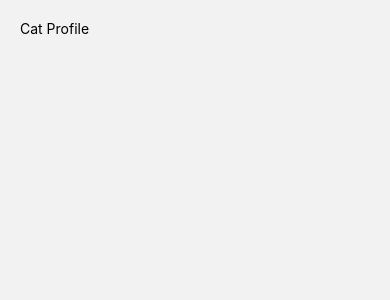
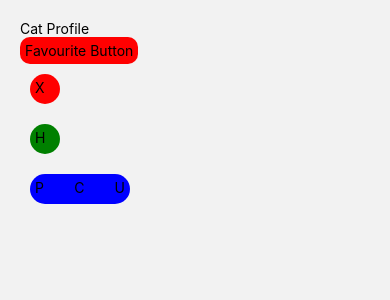
Before and after one commit to austin437/cat-tinder, a React Native app: screen /Home in a window 390 px wide. Shown: the top 300 px of the page. Built offline with nearby package versions, Linux system fonts and the light colour scheme; no server answers.

Commit message:
feat: Placeholders created for CatProfile

```diff
--- a/app/components/CatProfile/index.tsx
+++ b/app/components/CatProfile/index.tsx
@@ -1,5 +1,9 @@
 import React from 'react';
 import { StyleSheet, Text, View } from 'react-native';
+import FavouriteButton from '@app/components/FavouriteButton';
+import DislikeButton from '@app/components/DislikeButton';
+import LikeButton from '@app/components/LikeButton';
+import Navbar from '@app/components/Navbar';
 
 type Props = {
     cat: Cat;
@@ -9,12 +13,16 @@ const CatProfile = ({cat}: Props) => {
     console.log(cat);
     return <View style={[styles.root]}>
         <Text>Cat Profile</Text>
+        <FavouriteButton />
+        <DislikeButton />
+        <LikeButton />
+        <Navbar />
     </View>;
 };
 
 const styles = StyleSheet.create({
     root: {
-        padding: 20,
+        padding: 0,
     },
 });
 
--- /dev/null
+++ b/app/components/DislikeButton/index.tsx
@@ -0,0 +1,23 @@
+import React from 'react';
+import { View, Text, StyleSheet } from 'react-native';
+
+const DislikeButton = () => {
+    return <View style={[styles.root]}>
+        <Text>X</Text>
+    </View>;
+};
+
+const styles = StyleSheet.create({
+    root: {
+        display: 'flex',
+        alignSelf: 'flex-start',
+        padding: 5,
+        margin: 10,
+        backgroundColor: 'red',
+        borderRadius: '50%',
+        width: 30,
+        height: 30,
+    },
+});
+
+export default DislikeButton;
--- /dev/null
+++ b/app/components/FavouriteButton/index.tsx
@@ -0,0 +1,20 @@
+import React from 'react';
+import { View, Text, StyleSheet } from 'react-native';
+
+const FavouriteButton = () => {
+    return <View style={[styles.root]}>
+        <Text>Favourite Button</Text>
+    </View>;
+};
+
+const styles = StyleSheet.create({
+    root: {
+        display: 'flex',
+        alignSelf: 'flex-start',
+        padding: 5,
+        backgroundColor: 'red',
+        borderRadius: 10,
+    },
+});
+
+export default FavouriteButton;
--- /dev/null
+++ b/app/components/LikeButton/index.tsx
@@ -0,0 +1,23 @@
+import React from 'react';
+import { View, Text, StyleSheet } from 'react-native';
+
+const LikeButton = () => {
+    return <View style={[styles.root]}>
+        <Text>H</Text>
+    </View>;
+};
+
+const styles = StyleSheet.create({
+    root: {
+        display: 'flex',
+        alignSelf: 'flex-start',
+        padding: 5,
+        margin: 10,
+        backgroundColor: 'green',
+        borderRadius: '50%',
+        width: 30,
+        height: 30,
+    },
+});
+
+export default LikeButton;
--- /dev/null
+++ b/app/components/Navbar/index.tsx
@@ -0,0 +1,27 @@
+import React from 'react';
+import { View, Text, StyleSheet } from 'react-native';
+
+const Navbar = () => {
+    return <View style={[styles.root]}>
+        <Text>P</Text>
+        <Text>C</Text>
+        <Text>U</Text>
+    </View>;
+};
+
+const styles = StyleSheet.create({
+    root: {
+        display: 'flex',
+        alignSelf: 'flex-start',
+        flexDirection: 'row',
+        justifyContent: 'space-between',
+        padding: 5,
+        margin: 10,
+        backgroundColor: 'blue',
+        borderRadius: 25,
+        width: 100,
+        height: 30,
+    },
+});
+
+export default Navbar;
--- a/app/screens/HomeScreen.tsx
+++ b/app/screens/HomeScreen.tsx
@@ -1,10 +1,12 @@
 import LikeableCats from '@app/features/LikeableCats';
 import React from 'react';
-import { SafeAreaView, StyleSheet } from 'react-native';
+import { SafeAreaView, StyleSheet, View } from 'react-native';
 
 const HomeScreen = () => {
   return <SafeAreaView style={[styles.root]}>
-    <LikeableCats />
+    <View style={[styles.container]}>
+      <LikeableCats />
+    </View>
   </SafeAreaView>;
 };
 
@@ -12,6 +14,9 @@ const styles = StyleSheet.create({
   root: {
     flex: 1,
   },
+  container: {
+    padding: 20,
+  },
 });
 
 export default HomeScreen;
```
